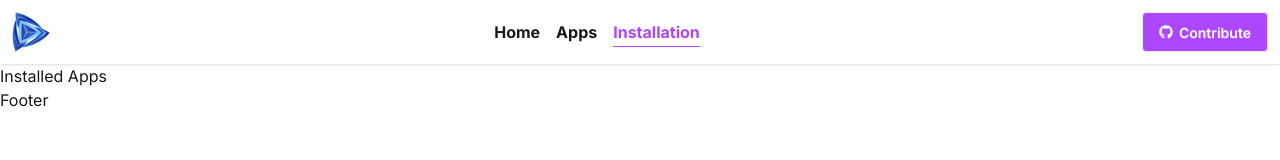
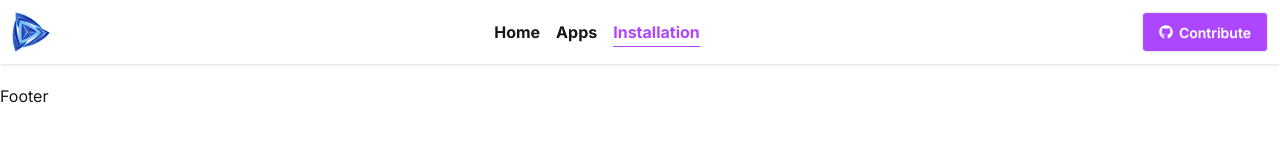
Before and after one commit to AforArdi/phero-app-store, a React (Vite) app: page /installed-apps in a window 1280 px wide. Shown: the top 160 px of the page. Built offline with nearby package versions, Linux system fonts and the light colour scheme.

Commit message:
Installed click added, installed apps appearingo n installed tab, now working on uninstall

```diff
--- /dev/null
+++ b/src/components/context/AppInstallContext.jsx
@@ -0,0 +1,18 @@
+import { Children, createContext, useState } from "react";
+
+export const AppInstallContext = createContext();
+
+const AppInstallProvider = ({children}) => {
+    const [installed, setInstalled] = useState([]);
+
+    const data = {
+        installed,
+        setInstalled
+    }
+
+    return <AppInstallContext.Provider value={data}>
+        {children}
+    </AppInstallContext.Provider>
+}
+
+export default AppInstallProvider;
--- a/src/main.jsx
+++ b/src/main.jsx
@@ -3,9 +3,12 @@ import { createRoot } from 'react-dom/client'
 import './index.css'
 import { RouterProvider } from 'react-router'
 import { route } from './Routes/Routes'
+import AppInstallProvider from './components/context/AppInstallContext'
 
 createRoot(document.getElementById('root')).render(
   <StrictMode>
-    <RouterProvider router={route}></RouterProvider>
+    <AppInstallProvider>
+      <RouterProvider router={route}></RouterProvider>
+    </AppInstallProvider>
   </StrictMode>
 )
--- a/src/pages/AppDetails/AppDeails.jsx
+++ b/src/pages/AppDetails/AppDeails.jsx
@@ -1,20 +1,23 @@
 import { useParams } from "react-router";
 import useAppsData from "../../hooks/useAppsData";
 import { PropagateLoader } from "react-spinners";
-import { useState } from "react";
+import { useContext } from "react";
+import { AppInstallContext } from "../../components/context/AppInstallContext";
 
 const AppDetails = () => {
     const {apps, loading} = useAppsData();
     const {id} = useParams();
     const expectedApp = apps.find(app=> app.id == id);
 
-    const [installed, setInstalled] = useState([]);
+    const {setInstalled} = useContext(AppInstallContext);
+
     const handleInstalled=()=>{
         setInstalled(prev=>([
             ...prev,
             expectedApp
         ]));
     }
+
     return (
         <div className="card w-96 bg-base-100 card-xs shadow-sm">
             {loading ?
--- a/src/pages/InstalledApps/InstalledApps.jsx
+++ b/src/pages/InstalledApps/InstalledApps.jsx
@@ -1,7 +1,30 @@
+import { useContext } from "react";
+import { AppInstallContext } from "../../components/context/AppInstallContext";
+
 const InstalledApps = () => {
+    const {installed} = useContext(AppInstallContext);
+
     return (
-        <div>
-            Installed Apps
+        <div className="container mx-auto mt-5 space-y-5">
+            {
+                installed.map(item=>{
+                    return (
+                        <div key={item.id} className="card card-side bg-base-100 shadow-sm p-3">
+                            <figure>
+                                <img
+                                src={item.image}
+                                alt={item.title}
+                                className="h-20 w-auto"
+                                />
+                            </figure>
+                            <div className="card-body">
+                                <h2 className="card-title">{item.title}</h2>
+                            </div>
+                            <button className="btn bg-purple-500 text-white">Uninstall</button>
+                        </div>
+                    )
+                })
+            }
         </div>
      );
 }
```
